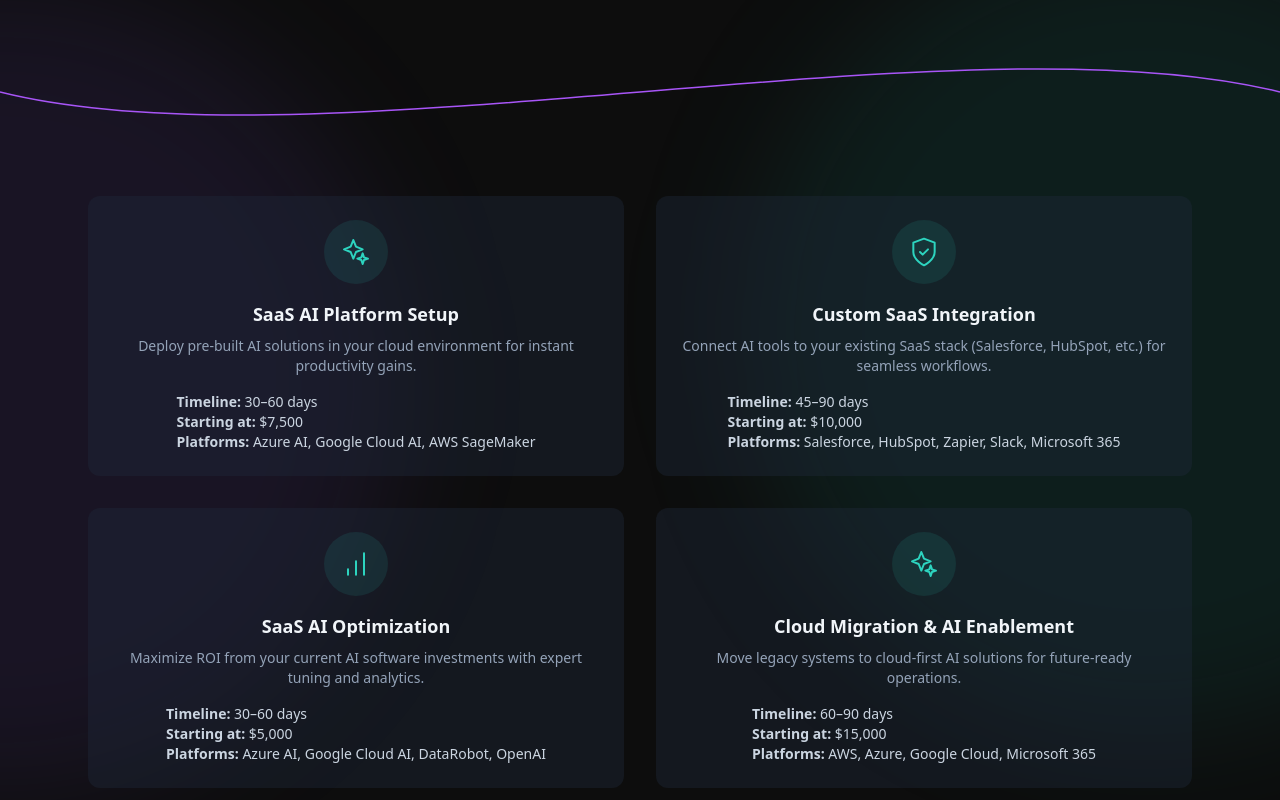
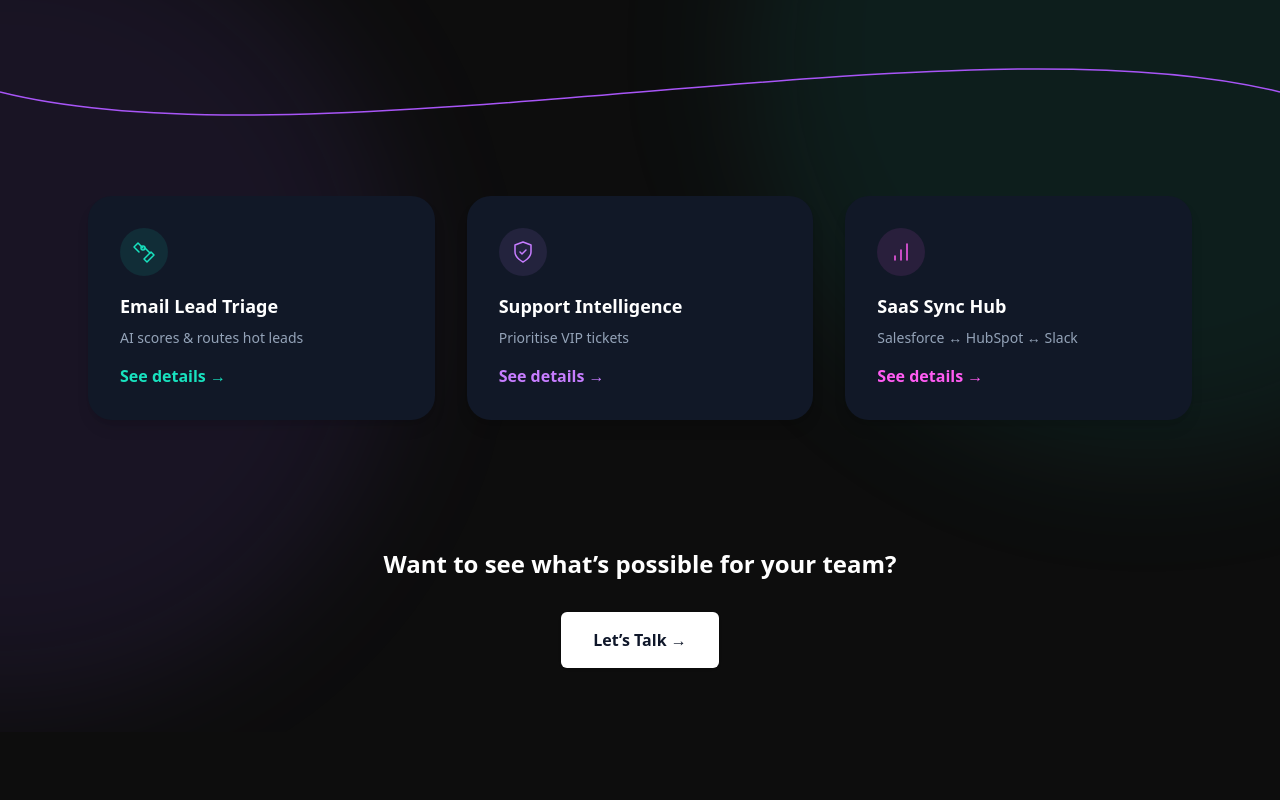
Before and after one commit to itferland/aipromptsformarketing-blog, a React (Vite) app: page /consulting in a window 1280 px wide. Shown: the part 380-1180 px from the top of the page. After the commit the page ends 1112 px from the top, so only its background shows below. Built offline with nearby package versions, Linux system fonts and the light colour scheme.

Commit message:
Pivot site to automation SaaS

```diff
--- a/App.tsx
+++ b/App.tsx
@@ -15,7 +15,7 @@ export default function App(): React.ReactNode {
       <Header />
       <Routes>
         <Route path="/" element={<Home />} />
-        <Route path="/platform" element={<Platform />} />
+        <Route path="/automation-saas" element={<Platform />} />
         <Route path="/consulting" element={<Consulting />} />
         <Route path="/case-studies" element={<CaseStudies />} />
         <Route path="/insights" element={<Insights />} />
--- a/components/Header.tsx
+++ b/components/Header.tsx
@@ -3,7 +3,7 @@ import { Link } from 'react-router-dom';
 
 const Header = (): React.ReactNode => {
   const navLinks = [
-    { name: 'Platform', href: '/platform' },
+    { name: 'Automation SaaS', href: '/automation-saas' },
     { name: 'Consulting', href: '/consulting' },
     { name: 'Case Studies', href: '/case-studies' },
     { name: 'Insights', href: '/insights' },
--- a/components/Icons.tsx
+++ b/components/Icons.tsx
@@ -10,6 +10,15 @@ export const SparklesIcon = ({ className }: IconProps): React.ReactNode => (
     <svg xmlns="http://www.w3.org/2000/svg" className={className} width="24" height="24" viewBox="0 0 24 24" strokeWidth="1.5" stroke="currentColor" fill="none" strokeLinecap="round" strokeLinejoin="round">
         <path d="M10 3L8 8L3 10L8 12L10 17L12 12L17 10L12 8L10 3Z" />
         <path d="M18 18L17 21L16 18L13 17L16 16L17 13L18 16L21 17L18 18Z" />
+    </svg>
+);
+
+export const PenToolIcon = ({ className }: IconProps): React.ReactNode => (
+    <svg xmlns="http://www.w3.org/2000/svg" className={className} width="24" height="24" viewBox="0 0 24 24" strokeWidth="1.5" stroke="currentColor" fill="none" strokeLinecap="round" strokeLinejoin="round">
+        <path d="M12 19l7-7 3 3-7 7-3-3z" />
+        <path d="M18 13l-5-5" />
+        <path d="M11 8l-5-5L2 7l5 5" />
+        <circle cx="11" cy="8" r="2" />
     </svg>
 );
 
--- a/index.html
+++ b/index.html
@@ -4,9 +4,22 @@
     <meta charset="UTF-8" />
     <link rel="icon" type="image/svg+xml" href="/favicon.svg" />
     <meta name="viewport" content="width=device-width, initial-scale=1.0" />
-    <title>Enterprise Cloud Transformation Services | AI Solutions Consulting</title>
-    <meta name="description" content="Unlock ROI with our AI-powered enterprise cloud transformation services. We deliver secure cloud migration, zero-trust security, and help you secure grant funding to offset costs. Partner with AI Solutions Consulting.">
+    <title>Automation SaaS Workflows | AI Solutions Consulting</title>
+    <meta name="description" content="Scalable n8n-powered SaaS modules for email triage, support intelligence &amp; SaaS-to-SaaS syncing.">
     <script src="https://cdn.tailwindcss.com"></script>
+    <script>
+      tailwind.config = {
+        theme: {
+          extend: {
+            colors: {
+              accentPen: '#18E2BF',
+              accentShield: '#C77DFF',
+              accentChart: '#FF5CF2',
+            },
+          },
+        },
+      };
+    </script>
     <style>
       @keyframes spin {
         from {
--- a/pages/Consulting.tsx
+++ b/pages/Consulting.tsx
@@ -1,5 +1,5 @@
 import React from 'react';
-import { SparklesIcon, ShieldCheckIcon, ChartBarIcon } from '../components/Icons';
+import { PenToolIcon, ShieldCheckIcon, ChartBarIcon } from '../components/Icons';
 
 const WaveDivider = (): React.ReactNode => {
   return (
@@ -34,58 +34,30 @@ export default function Consulting(): React.ReactNode {
       </header>
       <WaveDivider />
       <main>
-        <section className="mx-auto max-w-6xl grid gap-8 md:grid-cols-2 py-16 px-6">
-          {/* SaaS AI Platform Setup */}
-          <div className="flex flex-col items-center text-center bg-slate-800/40 rounded-xl p-6">
-            <div className="flex items-center justify-center h-16 w-16 rounded-full bg-teal-400/10 mb-2">
-              <SparklesIcon className="w-8 h-8 text-teal-400" />
+        <section className="mx-auto max-w-6xl grid gap-8 md:grid-cols-3 py-16 px-6">
+          <div className="bg-gray-900 rounded-3xl p-8 shadow-lg hover:-translate-y-1 transition">
+            <div className="mb-4 flex h-12 w-12 items-center justify-center rounded-full bg-accentPen/10">
+              <PenToolIcon className="w-6 h-6 text-accentPen" />
             </div>
-            <h3 className="mt-2 font-semibold text-slate-100 text-lg">SaaS AI Platform Setup</h3>
-            <p className="mt-2 text-sm text-slate-400">Deploy pre-built AI solutions in your cloud environment for instant productivity gains.</p>
-            <ul className="mt-4 text-sm text-slate-300 text-left">
-              <li><strong>Timeline:</strong> 30–60 days</li>
-              <li><strong>Starting at:</strong> $7,500</li>
-              <li><strong>Platforms:</strong> Azure AI, Google Cloud AI, AWS SageMaker</li>
-            </ul>
+            <h3 className="text-lg font-semibold text-white">Email Lead Triage</h3>
+            <p className="mt-2 text-sm text-slate-400">AI scores & routes hot leads</p>
+            <a href="/automation-saas/#triage" className="mt-4 inline-block font-semibold text-accentPen hover:underline">See details →</a>
           </div>
-          {/* Custom SaaS Integration */}
-          <div className="flex flex-col items-center text-center bg-slate-800/40 rounded-xl p-6">
-            <div className="flex items-center justify-center h-16 w-16 rounded-full bg-teal-400/10 mb-2">
-              <ShieldCheckIcon className="w-8 h-8 text-teal-400" />
+          <div className="bg-gray-900 rounded-3xl p-8 shadow-lg hover:-translate-y-1 transition">
+            <div className="mb-4 flex h-12 w-12 items-center justify-center rounded-full bg-accentShield/10">
+              <ShieldCheckIcon className="w-6 h-6 text-accentShield" />
             </div>
-            <h3 className="mt-2 font-semibold text-slate-100 text-lg">Custom SaaS Integration</h3>
-            <p className="mt-2 text-sm text-slate-400">Connect AI tools to your existing SaaS stack (Salesforce, HubSpot, etc.) for seamless workflows.</p>
-            <ul className="mt-4 text-sm text-slate-300 text-left">
-              <li><strong>Timeline:</strong> 45–90 days</li>
-              <li><strong>Starting at:</strong> $10,000</li>
-              <li><strong>Platforms:</strong> Salesforce, HubSpot, Zapier, Slack, Microsoft 365</li>
-            </ul>
+            <h3 className="text-lg font-semibold text-white">Support Intelligence</h3>
+            <p className="mt-2 text-sm text-slate-400">Prioritise VIP tickets</p>
+            <a href="/automation-saas/#support" className="mt-4 inline-block font-semibold text-accentShield hover:underline">See details →</a>
           </div>
-          {/* SaaS AI Optimization */}
-          <div className="flex flex-col items-center text-center bg-slate-800/40 rounded-xl p-6">
-            <div className="flex items-center justify-center h-16 w-16 rounded-full bg-teal-400/10 mb-2">
-              <ChartBarIcon className="w-8 h-8 text-teal-400" />
+          <div className="bg-gray-900 rounded-3xl p-8 shadow-lg hover:-translate-y-1 transition">
+            <div className="mb-4 flex h-12 w-12 items-center justify-center rounded-full bg-accentChart/10">
+              <ChartBarIcon className="w-6 h-6 text-accentChart" />
             </div>
-            <h3 className="mt-2 font-semibold text-slate-100 text-lg">SaaS AI Optimization</h3>
-            <p className="mt-2 text-sm text-slate-400">Maximize ROI from your current AI software investments with expert tuning and analytics.</p>
-            <ul className="mt-4 text-sm text-slate-300 text-left">
-              <li><strong>Timeline:</strong> 30–60 days</li>
-              <li><strong>Starting at:</strong> $5,000</li>
-              <li><strong>Platforms:</strong> Azure AI, Google Cloud AI, DataRobot, OpenAI</li>
-            </ul>
-          </div>
-          {/* Cloud Migration & AI Enablement */}
-          <div className="flex flex-col items-center text-center bg-slate-800/40 rounded-xl p-6">
-            <div className="flex items-center justify-center h-16 w-16 rounded-full bg-teal-400/10 mb-2">
-              <SparklesIcon className="w-8 h-8 text-teal-400" />
-            </div>
-            <h3 className="mt-2 font-semibold text-slate-100 text-lg">Cloud Migration & AI Enablement</h3>
-            <p className="mt-2 text-sm text-slate-400">Move legacy systems to cloud-first AI solutions for future-ready operations.</p>
-            <ul className="mt-4 text-sm text-slate-300 text-left">
-              <li><strong>Timeline:</strong> 60–90 days</li>
-              <li><strong>Starting at:</strong> $15,000</li>
-              <li><strong>Platforms:</strong> AWS, Azure, Google Cloud, Microsoft 365</li>
-            </ul>
+            <h3 className="text-lg font-semibold text-white">SaaS Sync Hub</h3>
+            <p className="mt-2 text-sm text-slate-400">Salesforce ↔ HubSpot ↔ Slack</p>
+            <a href="/automation-saas/#sync" className="mt-4 inline-block font-semibold text-accentChart hover:underline">See details →</a>
           </div>
         </section>
         <footer className="py-16">
--- a/pages/Home.tsx
+++ b/pages/Home.tsx
@@ -43,16 +43,15 @@ export default function Home(): React.ReactNode {
         <header className="grid md:grid-cols-2 items-center gap-8 px-6 max-w-6xl mx-auto py-12 md:py-20">
           <div className="text-left">
             <h1 className="text-4xl lg:text-5xl font-extrabold tracking-tight text-white">
-              AI Solutions, Made Practical.
+              Automation SaaS that runs your busywork 24 / 7.
             </h1>
             <p className="mt-6 text-lg text-slate-300">
-              Cloud-native AI solutions that scale with your business – no infrastructure headaches, no lengthy implementations
+              Plug-and-play workflows for email triage, lead nurturing &amp; SaaS sync—deployed in one day.
             </p>
             <div className="mt-4 flex flex-wrap gap-3 text-base text-teal-300 font-semibold">
-              <span>✓ 30-day deployment</span>
-              <span>✓ Cloud-hosted</span>
-              <span>✓ Pay-as-you-scale</span>
-              <span>✓ White-glove migration</span>
+              <span>✓ Scales with your inbox</span>
+              <span>✓ N8N powered, fully editable</span>
+              <span>✓ ROI-backed guarantee</span>
             </div>
           </div>
 
@@ -95,8 +94,8 @@ export default function Home(): React.ReactNode {
               </svg>
             </button>
             <div className="mt-6">
-              <a href="/contact" className="inline-block rounded-md bg-teal-400 px-8 py-4 font-semibold text-slate-900 shadow hover:bg-teal-300 transition">
-                Get Your SaaS AI Assessment
+              <a href="/automation-saas" className="inline-block rounded-md bg-teal-400 px-8 py-4 font-semibold text-slate-900 shadow hover:bg-teal-300 transition">
+                Explore Automation SaaS
               </a>
             </div>
           </div>
@@ -139,7 +138,7 @@ export default function Home(): React.ReactNode {
                   Launch enterprise-grade capabilities without the enterprise overhead. Our SaaS platform plugs into your
                   existing tools and gets you up and running in days, not months.
                 </p>
-                <a href="/platform" className="mt-4 inline-block font-semibold text-teal-400 hover:underline">
+                <a href="/automation-saas" className="mt-4 inline-block font-semibold text-teal-400 hover:underline">
                   How the Platform Works →
                 </a>
               </div>
```
Also changed, not shown: tailwind.config.js (added, +12 -0 lines).
